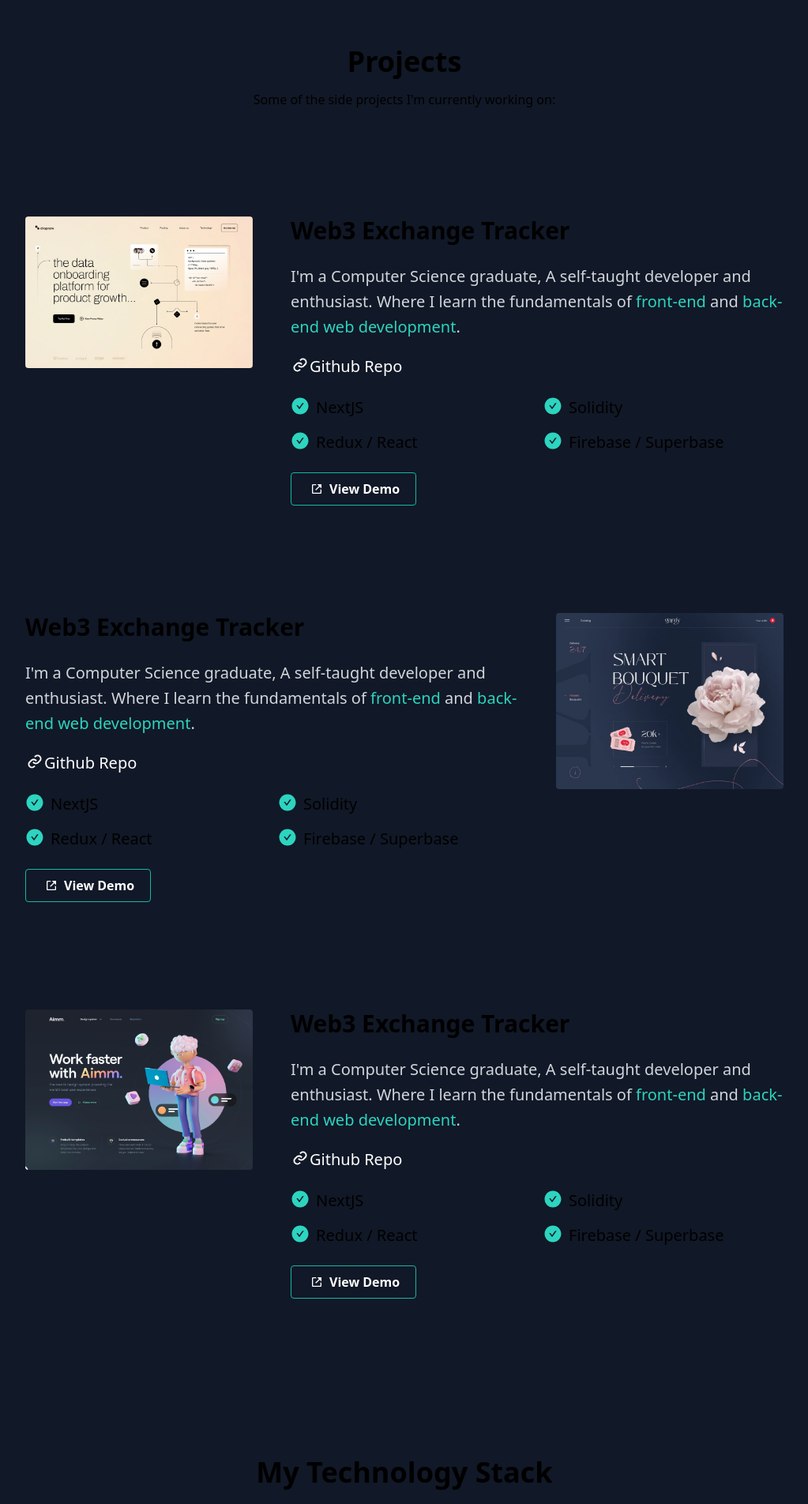
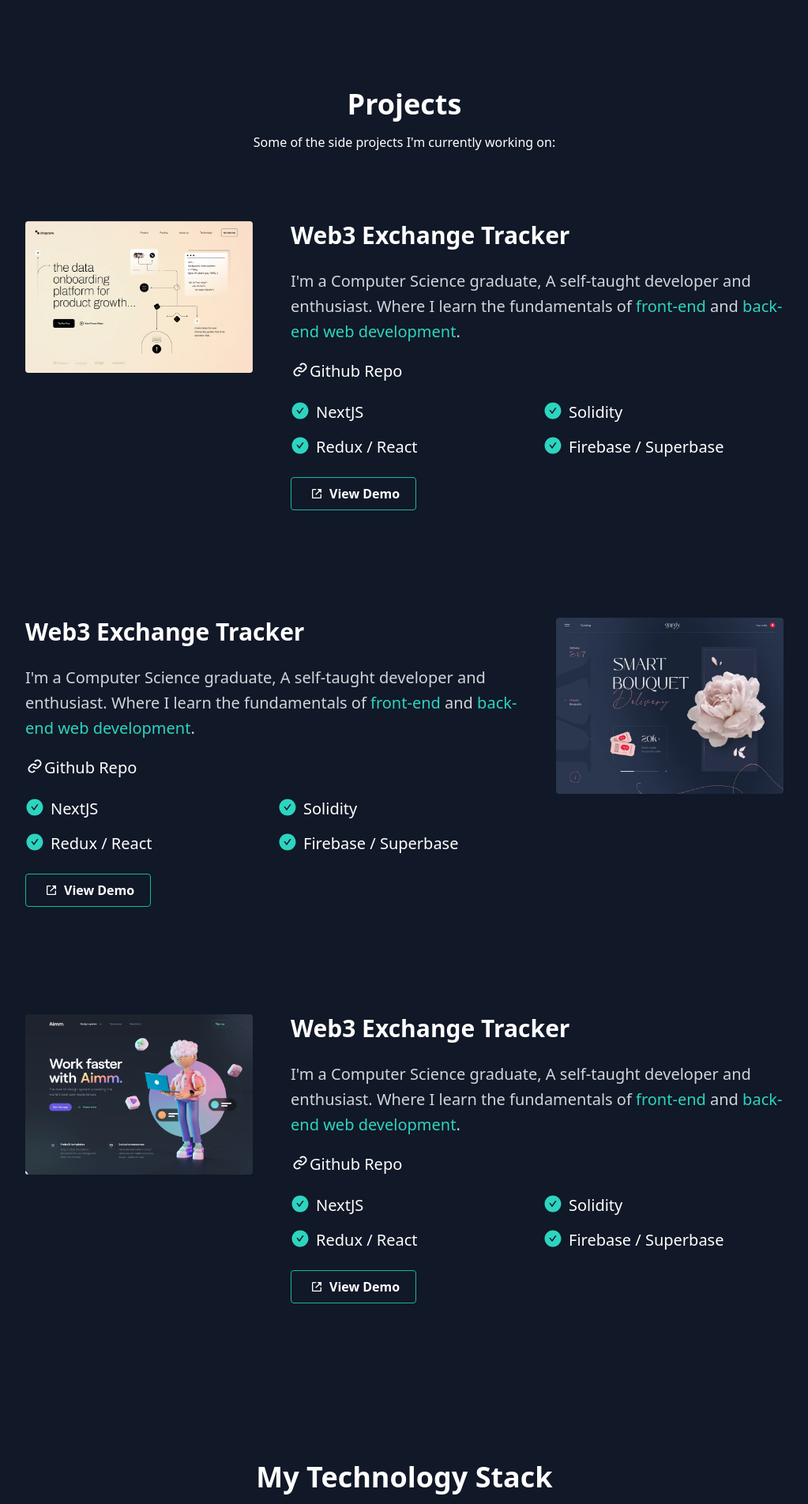
Before and after one commit to renmission/renatomission, a Next.js app: page / in a window 1280 px wide. Shown: the part 880-2784 px from the top of the page at 79% size, without its empty margins (128-1151 px from the left). Built offline with nearby package versions, Linux system fonts and the light colour scheme.

Commit message:
pf update v3

```diff
--- a/layouts/Hero.tsx
+++ b/layouts/Hero.tsx
@@ -6,7 +6,7 @@ import { AiFillGithub, AiFillLinkedin } from "react-icons/ai";
 const Hero = () => {
   return (
     <>
-      <section className="grid grid-cols-3 gap-4 md:py-16" id="about">
+      <section className="min-h-screen grid grid-cols-3 gap-4 md:py-16" id="about">
         <div className="py-5 pr-6 col-span-6 lg:col-span-4 lg:col-start-1 lg:col-end-4 ">
           <h2 className="text-transparent bg-clip-text bg-gradient-to-r to-emerald-600 from-sky-400 py-2 leading-10 text-teal-400 font-bold text-4xl sm:text-5xl">
             Hello! I&apos;m Ren, a developer based in Philippines.
@@ -18,7 +18,7 @@ const Hero = () => {
             <span className="text-teal-400"> delightful </span>.
           </p>
 
-          <p className="text-xl pb-3  leading-8 md:text-xl max-w-4xl text-white">
+          <p className="text-xl pb-3 leading-8 md:text-xl max-w-4xl text-white ">
             I&apos;m a Computer Science graduate, A self-taught developer and
             enthusiast. Where I learn the fundamentals of
             <span className="text-teal-400"> front-end </span> and
--- a/layouts/Portfolio.tsx
+++ b/layouts/Portfolio.tsx
@@ -52,9 +52,9 @@ const Portfolio = () => {
   return (
     <section id="portfolio" className="py-16">
       <div className="container">
-        <div className="row justify-center pb-12">
+        <div className="row justify-center">
           <div className="w-full">
-            <div className="section_title pb-6 text-center">
+            <div className="section_title pb-6 text-center text-white">
               <h2 className="text-4xl pb-4 font-semibold text-center">Projects</h2>
               <h3 className="main_title">
                 Some of the side projects I&apos;m currently working on:
@@ -64,11 +64,11 @@ const Portfolio = () => {
         </div>
 
         <section className="grid gap-12 sm:grid-cols-3 py-16">
-          <div className="col-span-2 sm:col-span-1">
+          <div className="col-span-2 sm:col-span-1 hidden sm:block">
             <Image src={web3} alt="web3" className="rounded" />
           </div>
           <div className="sm:col-span-2">
-            <h2 className="text-3xl font-semibold pb-6">
+            <h2 className="text-3xl font-semibold pb-6 text-white">
               Web3 Exchange Tracker
             </h2>
             <p className="text-xl pb-3 leading-8 max-w-4xl text-gray-300">
@@ -90,7 +90,7 @@ const Portfolio = () => {
               </Link>
             </div>
 
-            <div className="grid grid-cols-2 gap-4 py-4 ">
+            <div className="grid grid-cols-2 gap-6 sm:gap-4 py-4 text-white">
               <div className="flex flex-row">
                 <span className="text-2xl pr-2 text-teal-400">
                   <AiFillCheckCircle />
@@ -119,9 +119,9 @@ const Portfolio = () => {
 
             <div className="py-2">
               <Link href={"https://github.com/renmission"} target="_blank">
-                <button className="bg-transparent font-semibold text-white px-16 py-4 sm:py-2 sm:px-4 border border-teal-500 hover:bg-teal-500 rounded">
+                <button className="bg-transparent font-semibold text-white px-10 py-4 sm:py-2 sm:px-4 border border-teal-500 hover:bg-teal-500 rounded">
                   <div className="flex justify-between px-1 hover:text-white">
-                    <span className="mr-2 mt-1 pl-1  to-emerald-400 ">
+                    <span className="mr-2 mt-1 pl-1">
                       <BiLinkExternal />
                     </span>
                     <span>View Demo</span>
@@ -133,10 +133,9 @@ const Portfolio = () => {
           </div>
         </section>
 
-
         <section className="grid gap-12 sm:grid-cols-3 py-16">
           <div className="sm:col-span-2">
-            <h2 className="text-3xl font-semibold pb-6">
+            <h2 className="text-3xl font-semibold pb-6 text-white">
               Web3 Exchange Tracker
             </h2>
             <p className="text-xl pb-3 leading-8 max-w-4xl text-gray-300">
@@ -158,7 +157,7 @@ const Portfolio = () => {
               </Link>
             </div>
 
-            <div className="grid grid-cols-2 gap-4 py-4 ">
+            <div className="grid grid-cols-2 gap-4 py-4 text-white">
               <div className="flex flex-row">
                 <span className="text-2xl pr-2 text-teal-400">
                   <AiFillCheckCircle />
@@ -187,9 +186,9 @@ const Portfolio = () => {
 
             <div className="py-2">
               <Link href={"https://github.com/renmission"} target="_blank">
-                <button className="bg-transparent font-semibold text-white px-16 py-4 sm:py-2 sm:px-4 border border-teal-500 hover:bg-teal-500 rounded">
+                <button className="bg-transparent font-semibold text-white px-10 py-4 sm:py-2 sm:px-4 border border-teal-500 hover:bg-teal-500 rounded">
                   <div className="flex justify-between px-1 hover:text-white">
-                    <span className="mr-2 mt-1 pl-1  to-emerald-400 ">
+                    <span className="mr-2 mt-1 pl-1">
                       <BiLinkExternal />
                     </span>
                     <span>View Demo</span>
@@ -199,17 +198,17 @@ const Portfolio = () => {
             </div>
 
           </div>
-          <div className="col-span-2 sm:col-span-1">
+          <div className="col-span-3 sm:col-span-1 hidden sm:block">
             <Image src={web4} alt="web4" className="rounded" />
           </div>
         </section>
 
          <section className="grid gap-12 sm:grid-cols-3 py-16">
-          <div className="col-span-2 sm:col-span-1">
+          <div className="col-span-2 sm:col-span-1 hidden sm:block">
             <Image src={web5} alt="web5" className="rounded" />
           </div>
           <div className="sm:col-span-2">
-            <h2 className="text-3xl font-semibold pb-6">
+            <h2 className="text-3xl font-semibold pb-6 text-white">
               Web3 Exchange Tracker
             </h2>
             <p className="text-xl pb-3 leading-8 max-w-4xl text-gray-300">
@@ -231,7 +230,7 @@ const Portfolio = () => {
               </Link>
             </div>
 
-            <div className="grid grid-cols-2 gap-4 py-4 ">
+            <div className="grid grid-cols-2 gap-4 py-4 text-white">
               <div className="flex flex-row">
                 <span className="text-2xl pr-2 text-teal-400">
                   <AiFillCheckCircle />
@@ -260,9 +259,9 @@ const Portfolio = () => {
 
             <div className="py-2">
               <Link href={"https://github.com/renmission"} target="_blank">
-                <button className="bg-transparent font-semibold text-white px-16 py-4 sm:py-2 sm:px-4 border border-teal-500 hover:bg-teal-500 rounded">
+                <button className="bg-transparent font-semibold text-white px-10 py-4 sm:py-2 sm:px-4 border border-teal-500 hover:bg-teal-500 rounded">
                   <div className="flex justify-between px-1 hover:text-white">
-                    <span className="mr-2 mt-1 pl-1  to-emerald-400 ">
+                    <span className="mr-2 mt-1 pl-1">
                       <BiLinkExternal />
                     </span>
                     <span>View Demo</span>
--- a/layouts/TechStack.tsx
+++ b/layouts/TechStack.tsx
@@ -61,7 +61,7 @@ const TechStack = () => {
       <div className="container">
         <div className="row justify-center pb-12">
           <div className="w-full">
-            <div className="section_title pb-6 text-center">
+            <div className="section_title pb-6 text-center text-white">
               <h2 className="text-4xl pb-4 font-semibold text-center">
                 My Technology Stack
               </h2>
```
